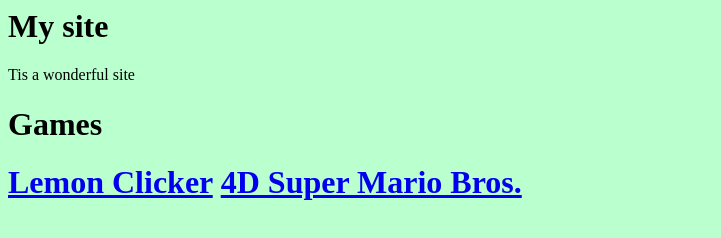
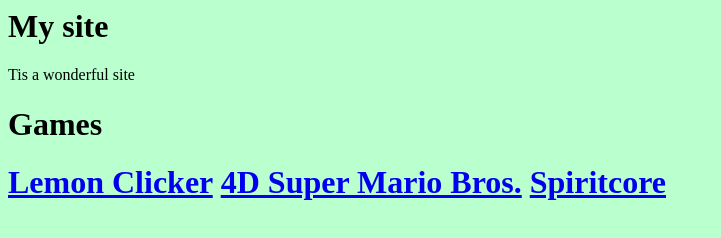
Before and after one commit to StacyGay/corbingay_com, a plain HTML site: page index.html in a window 1280 px wide. Shown: the whole page, without its empty margins (0-721 px from the left). Drawn offline with Linux system fonts and the light colour scheme.

Commit message:
Blah
Lorem Ipsum Domor Amet

```diff
--- a/index.html
+++ b/index.html
@@ -12,3 +12,4 @@ Tis a wonderful site
 <h1>Games<h1>
     <a href="https://www.corbingay.com/lemon">Lemon Clicker</a>
     <a href="https://www.corbingay.com/4dmario">4D Super Mario Bros.</a>
+    <a href="https://www.corbingay.com/Spiritcore_Hub">Spiritcore</a>
```
